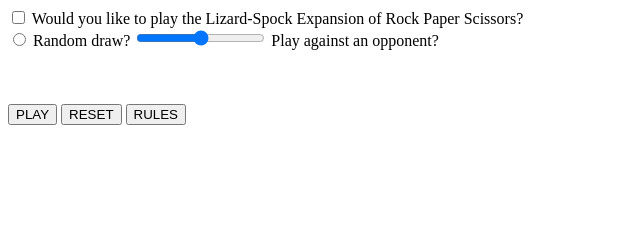
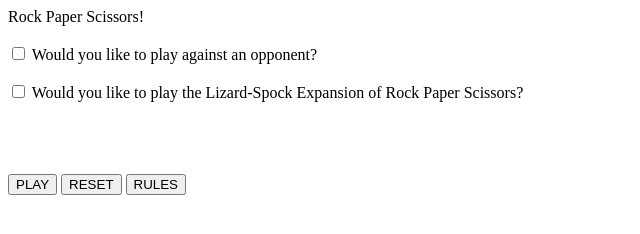
Before and after one commit to comp426-2023-spring/e02-Tyrus20, a website: page public/index.html in a window 1280 px wide. Shown: the whole page, without its empty margins (0-640 px from the left). Drawn offline with Linux system fonts and the light colour scheme.

Commit message:
complete

```diff
--- a/public/index.html
+++ b/public/index.html
@@ -4,33 +4,36 @@
         <meta charset="UTF-8">
         <script src="scripts.js"></script>
         <link rel="styles" href="styles.css">
-        <title>Final Exam</title>
+        <title>e02 Final Exam</title>
     </head>
     <body>
         <div id="selection">
+            <label>Rock Paper Scissors!</label>
+            <br><br>
+            <input type="checkbox" name="opponent" id="opponent" value="opponent" onclick="selection()">
+            <label for="opponent">Would you like to play against an opponent?</label>
+
+            <br><br>
             <input type="checkbox" name="game" id="rpsls" value="'rpsls" onclick="selection()">
             <label for="rpsls">Would you like to play the Lizard-Spock Expansion of Rock Paper Scissors?</label>
             <br>
-            <input type="radio" name="opponent" id="random" value="random" onclick="selection()">
-            <label for="random">Random draw?</label>
-            <input type="range" name="opponent" id="opponent" value="opponent" onclick="selection()">
-            <label for="opponent">Play against an opponent?</label>
+            <!--<input type="radio" name="opponent" id="random" value="random" onclick="selection()">
+            <label for="random">Random draw?</label>-->
 
-            <br>
-            <br>
+            <br><br>
             <div id="rpsShots" hidden>
-                <input type="radio" name="shot" id="rock" value="rock">
+                <input type="image" name="shot" id="rock" value="rock" src="./img/rock.jpg" height="200" width="200" onclick="play('rock')">
                 <label for="rps">Rock</label>
-                <input type="radio" name="shot" id="paper" value="paper">
+                <input type="image" name="shot" id="paper" value="paper" src="./img/paper.jpg" height="200" width="200" onclick="play('paper')">
                 <label for="rps">Paper</label>
-                <input type="radio" name="shot" id="scissors" value="scissors">
+                <input type="image" name="shot" id="scissors" value="scissors" src="./img/scissors.jpg" height="200" width="200" onclick="play('scissors')">
                 <label for="rps">Scissors</label>
             </div>
 
             <div id="rpslsShots" hidden>
-                <input type="radio" name="shot" id="lizard" value="lizard">
+                <input type="image" name="shot" id="lizard" value="lizard" src="./img/lizard.jpg" height="200" width="200" onclick="play('lizard')">
                 <label for="rps">Lizard</label>
-                <input type="radio" name="shot" id="spock" value="spock">
+                <input type="image" name="shot" id="spock" value="spock" src="./img/spock.jpg" height="200" width="200" onclick="play('spock')">
                 <label for="rps">Spock</label>
             </div>
         </div>
--- a/public/scripts.js
+++ b/public/scripts.js
@@ -16,10 +16,15 @@ function selection() {
     }
   } else {
     document.getElementById('rpsShots').style.display = "none";
+    document.getElementById('rpslsShots').style.display = "none";
   }
 }
 
-async function play() {
+async function play(shotType) {
+  if (shotType == null || shotType == undefined) {
+        shotType = 'random';
+
+      }
   var baseurl = window.location.href.concat('app');
 
   if (document.getElementById('rpsls').checked) {
@@ -30,7 +35,8 @@ async function play() {
 
   var url = baseurl.concat('/play/');
 
-  if (!document.getElementById('random').checked) {
+  //if (!document.getElementById('random').checked) {
+  if (shotType != 'random') {
       let shot = '';
       if (document.getElementById('rock').checked)
           shot = 'rock';
@@ -43,7 +49,8 @@ async function play() {
       if (document.getElementById('spock').checked)
           shot = 'spock';
 
-      url = url.concat(shot);
+
+      url = url.concat(shotType);
       let response = await fetch(url);
       let result = await response.json();
       let output = 'You chose ' + result.player + '! ' + 'Opponent chose ' + result.opponent + '! You ' + result.result + '!';
--- a/public/styles.css
+++ b/public/styles.css
@@ -1,8 +1,4 @@
-body {
+.rock {
+  width: 80px;
+  height: 20px;
 }
-
-h1 {
-}
-
-p {
-}
```
